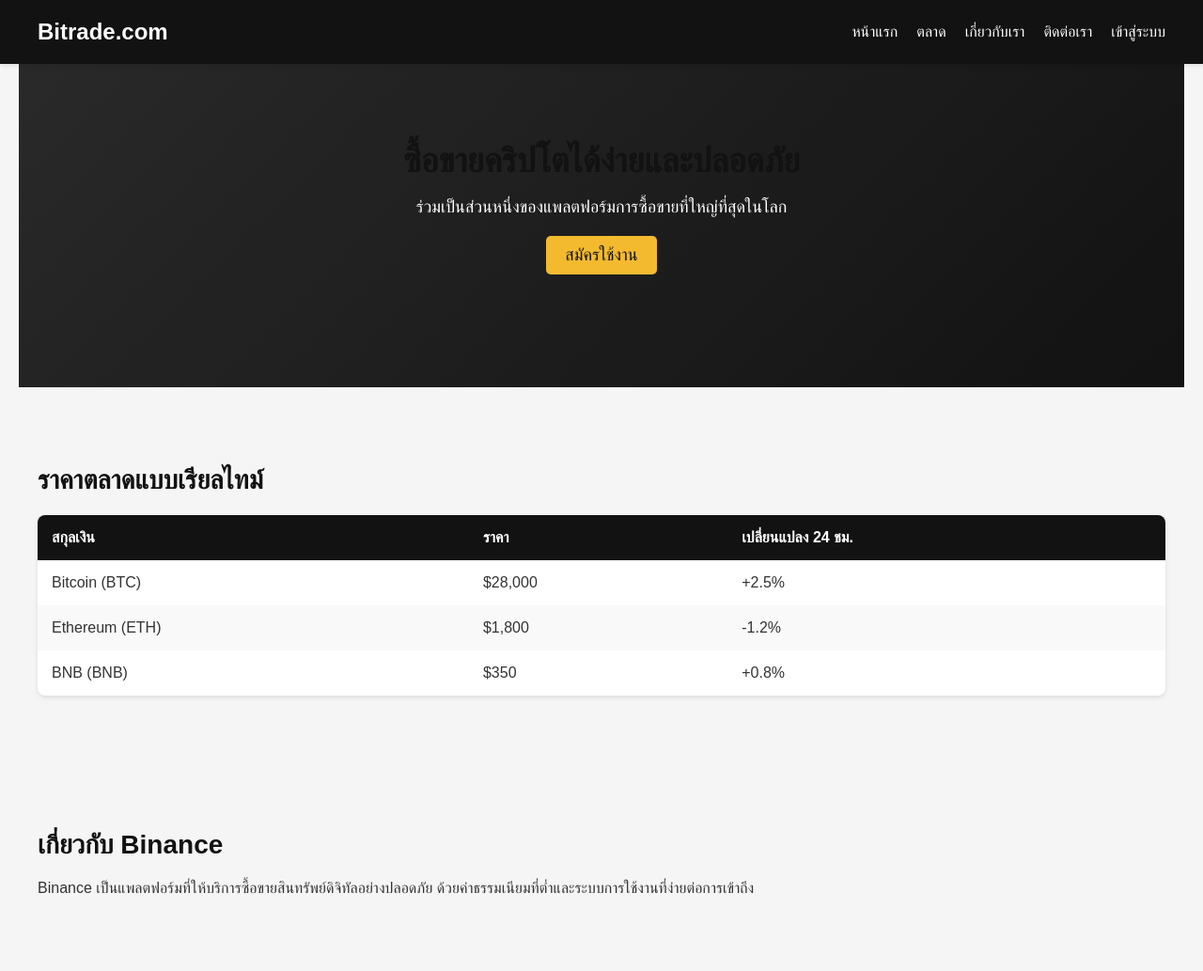
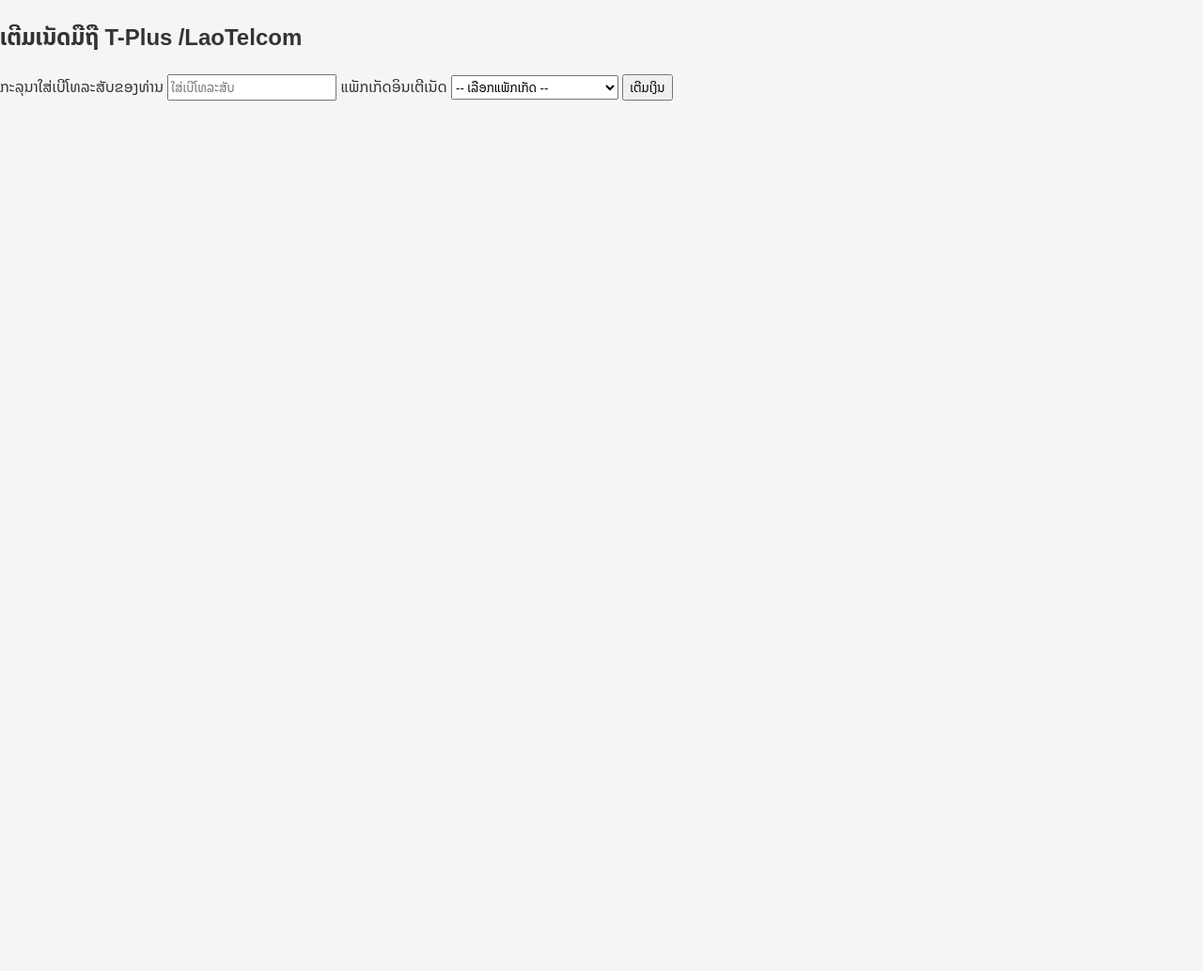
Before and after one commit to LounTKC/LounTKC.github.io, a plain HTML site: page index.html in a window 1280 px wide. Shown: the top 1033 px of the page at 94% size. After the commit the page ends 800 px from the top, so only its background shows below. Drawn offline with Linux system fonts and the light colour scheme.

Commit message:
index.html

```diff
--- a/index.html
+++ b/index.html
@@ -1,78 +1,56 @@
 <!DOCTYPE html>
-<html lang="th">
+<html lang="lo">
 <head>
     <meta charset="UTF-8">
     <meta name="viewport" content="width=device-width, initial-scale=1.0">
-    <title>Binance - ซื้อขายคริปโตได้ง่าย</title>
+    <title>ເຕີມເນັດມືຖື</title>
     <link rel="stylesheet" href="styles.css">
+    <style>
+        @import url('https://fonts.googleapis.com/css2?family=Noto+Sans+Lao&display=swap');
+
+        body, h2, label, input, select, button {
+            font-family: 'Noto Sans Lao', sans-serif;
+        }
+    </style>
 </head>
 <body>
-    <header>
-        <div class="container">
-            <h1>Bitrade.com</h1>
-            <nav>
-                <ul>
-                    <li><a href="#home">หน้าแรก</a></li>
-                    <li><a href="#market">ตลาด</a></li>
-                    <li><a href="#about">เกี่ยวกับเรา</a></li>
-                    <li><a href="#contact">ติดต่อเรา</a></li>
-                    <li><a href="#login">เข้าสู่ระบบ</a></li>
-                </ul>
-            </nav>
-        </div>
-    </header>
 
-    <section id="home" class="hero">
-        <div class="container">
-            <h2>ซื้อขายคริปโตได้ง่ายและปลอดภัย</h2>
-            <p>ร่วมเป็นส่วนหนึ่งของแพลตฟอร์มการซื้อขายที่ใหญ่ที่สุดในโลก</p>
-            <a href="#signup" class="btn">สมัครใช้งาน</a>
-        </div>
-    </section>
+    <div class="container">
+        <h2>ເຕີມເນັດມືຖື T-Plus /LaoTelcom</h2>
+        <form id="topup-form">
+            <label for="phone">ກະລຸນາໃສ່ເບີໂທລະສັບຂອງທ່ານ</label>
+            <input type="tel" id="phone" placeholder="ໃສ່ເບີໂທລະສັບ" required>
 
-    <section id="market">
-        <div class="container">
-            <h2>ราคาตลาดแบบเรียลไทม์</h2>
-            <table>
-                <thead>
-                    <tr>
-                        <th>สกุลเงิน</th>
-                        <th>ราคา</th>
-                        <th>เปลี่ยนแปลง 24 ชม.</th>
-                    </tr>
-                </thead>
-                <tbody>
-                    <tr>
-                        <td>Bitcoin (BTC)</td>
-                        <td>$28,000</td>
-                        <td>+2.5%</td>
-                    </tr>
-                    <tr>
-                        <td>Ethereum (ETH)</td>
-                        <td>$1,800</td>
-                        <td>-1.2%</td>
-                    </tr>
-                    <tr>
-                        <td>BNB (BNB)</td>
-                        <td>$350</td>
-                        <td>+0.8%</td>
-                    </tr>
-                </tbody>
-            </table>
-        </div>
-    </section>
+            <label for="package">ແພັກເກັດອິນເຕີເນັດ</label>
+            <select id="package" required>
+                <option value="">-- ເລືອກແພັກເກັດ --</option>
+                <option value="50"> ___5,000 ກີບ (1GB/1ມື້)___</option>
+                <option value="100">__10,000 ກີບ (10GB/5ມື້)__</option>
+            </select>
 
-    <section id="about">
-        <div class="container">
-            <h2>เกี่ยวกับ Binance</h2>
-            <p>Binance เป็นแพลตฟอร์มที่ให้บริการซื้อขายสินทรัพย์ดิจิทัลอย่างปลอดภัย ด้วยค่าธรรมเนียมที่ต่ำและระบบการใช้งานที่ง่ายต่อการเข้าถึง</p>
-        </div>
-    </section>
+            <button type="submit">ເຕີມເງິນ</button>
+        </form>
+    </div>
 
-    <footer>
-        <div class="container">
-            <p>&copy; 2021© Bitrade.com สงวนลิขสิทธิ์.</p>
-        </div>
-    </footer>
+    <script>
+        document.getElementById("topup-form").addEventListener("submit", function(event) {
+            event.preventDefault(); // ປ້ອງກັນການໂຫຼດໜ້າ
+
+            let phone = document.getElementById("phone").value.trim();
+            let packageDropdown = document.getElementById("package");
+            let packageValue = packageDropdown.value;
+            let packageDetails = packageDropdown.options[packageDropdown.selectedIndex].text;
+
+            if (phone === "" || packageValue === "") {
+                alert("ກະລຸນາໃສ່ເລກໂທລະສັບແລະເລືອກແພັກເກັດ!");
+                return;
+            }
+
+            // ສ້າງ URL ພ້ອມສົ່ງຂໍ້ມູນ
+            let paymentUrl = `payment.html?phone=${encodeURIComponent(phone)}&package=${encodeURIComponent(packageDetails)}`;
+            window.location.href = paymentUrl;
+        });
+    </script>
+
 </body>
 </html>
```
